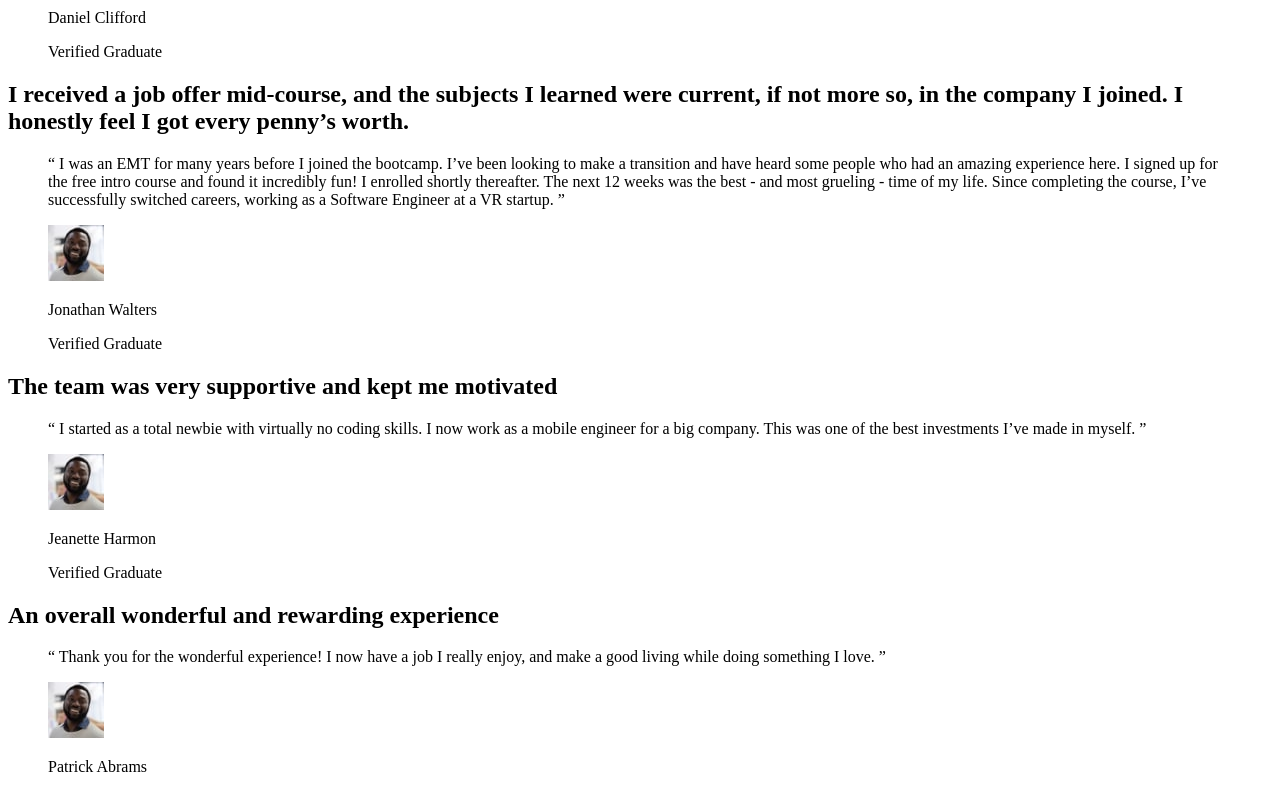
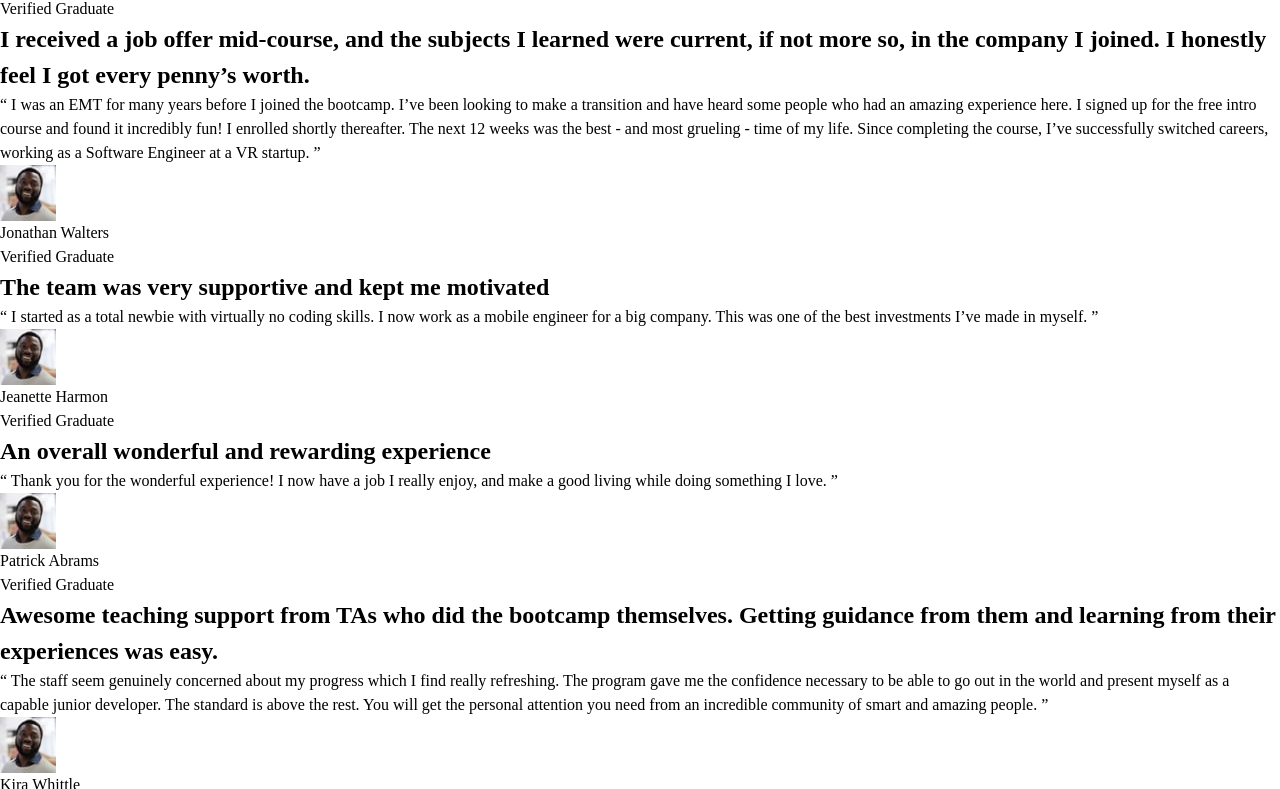
Before and after one commit to Jomagene/testimonial-grid, a plain HTML site: page index.html in a window 1280 px wide. Shown: the part 83-872 px from the top of the page. Drawn offline with Linux system fonts and the light colour scheme.

Commit message:
Add a compiled version and link to html

```diff
--- a/index.html
+++ b/index.html
@@ -9,6 +9,7 @@
       type="image/png"
       sizes="32x32"
       href="./images/favicon-32x32.png" />
+    <link rel="stylesheet" href="./styles/style.css" />
 
     <title>Frontend Mentor | [Challenge Name Here]</title>
   </head>
--- a/styles/style.scss
+++ b/styles/style.scss
@@ -0,0 +1 @@
+@import "reset";
```
Also changed, not shown: styles/style.css (added), 1 other file.
